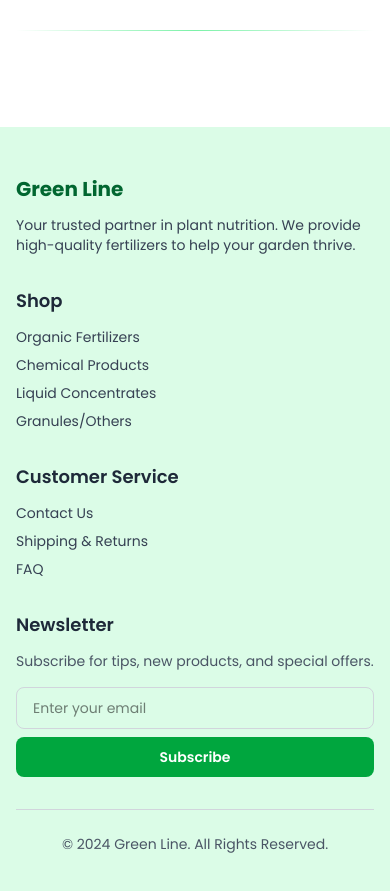
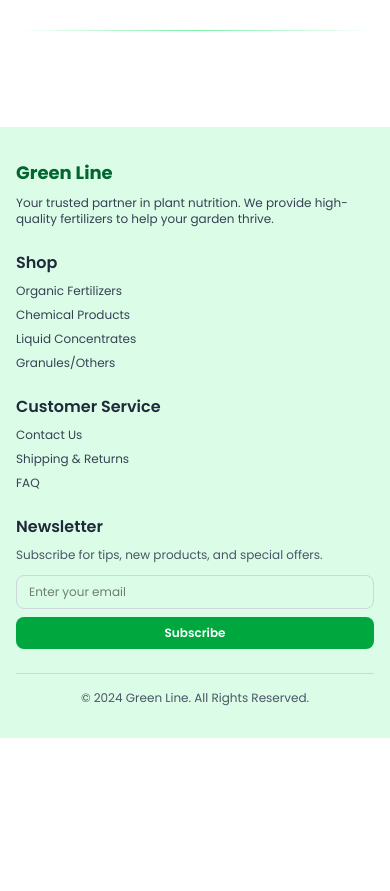
Before and after one commit to mohamed-samir-dev/Greenline, a Next.js app: page / in a window 390 px wide. Shown: the part 2629-3520 px from the top of the page. After the commit the page ends 3367 px from the top, so only its background shows below. Built offline with nearby package versions, Linux system fonts and the light colour scheme; no server answers; the database is empty.

Commit message:
feat: make footer responsive with adaptive grid layout

```diff
--- a/components/Footer.tsx
+++ b/components/Footer.tsx
@@ -1,20 +1,20 @@
 export default function Footer() {
   return (
-    <footer className="bg-green-100 py-12">
+    <footer className="bg-green-100 py-8 sm:py-10 lg:py-12">
       <div className="max-w-7xl mx-auto px-4 sm:px-6 lg:px-8">
-        <div className="grid grid-cols-1 md:grid-cols-4 gap-8">
+        <div className="grid grid-cols-1 sm:grid-cols-2 lg:grid-cols-4 gap-6 sm:gap-8">
           {/* Green Line Section */}
           <div>
-            <h3 className="text-xl font-bold text-green-800 mb-3">Green Line</h3>
-            <p className="text-gray-700 text-sm">
+            <h3 className="text-lg sm:text-xl font-bold text-green-800 mb-2 sm:mb-3">Green Line</h3>
+            <p className="text-gray-700 text-xs sm:text-sm">
               Your trusted partner in plant nutrition. We provide high-quality fertilizers to help your garden thrive.
             </p>
           </div>
 
           {/* Shop Section */}
           <div>
-            <h3 className="text-lg font-semibold text-gray-800 mb-3">Shop</h3>
-            <ul className="space-y-2 text-sm text-gray-700">
+            <h3 className="text-base sm:text-lg font-semibold text-gray-800 mb-2 sm:mb-3">Shop</h3>
+            <ul className="space-y-2 text-xs sm:text-sm text-gray-700">
               <li><a href="#" className="hover:text-green-600">Organic Fertilizers</a></li>
               <li><a href="#" className="hover:text-green-600">Chemical Products</a></li>
               <li><a href="#" className="hover:text-green-600">Liquid Concentrates</a></li>
@@ -24,8 +24,8 @@ export default function Footer() {
 
           {/* Customer Service Section */}
           <div>
-            <h3 className="text-lg font-semibold text-gray-800 mb-3">Customer Service</h3>
-            <ul className="space-y-2 text-sm text-gray-700">
+            <h3 className="text-base sm:text-lg font-semibold text-gray-800 mb-2 sm:mb-3">Customer Service</h3>
+            <ul className="space-y-2 text-xs sm:text-sm text-gray-700">
               <li><a href="#" className="hover:text-green-600">Contact Us</a></li>
               <li><a href="#" className="hover:text-green-600">Shipping & Returns</a></li>
               <li><a href="#" className="hover:text-green-600">FAQ</a></li>
@@ -34,15 +34,15 @@ export default function Footer() {
 
           {/* Newsletter Section */}
           <div>
-            <h3 className="text-lg font-semibold text-gray-800 mb-3">Newsletter</h3>
-            <p className="text-gray-600 text-sm mb-4">Subscribe for tips, new products, and special offers.</p>
+            <h3 className="text-base sm:text-lg font-semibold text-gray-800 mb-2 sm:mb-3">Newsletter</h3>
+            <p className="text-gray-600 text-xs sm:text-sm mb-3 sm:mb-4">Subscribe for tips, new products, and special offers.</p>
             <div className="flex flex-col gap-2">
               <input
                 type="email"
                 placeholder="Enter your email"
-                className="w-full text-black px-4 py-2.5 text-sm border border-gray-300 rounded-lg focus:outline-none focus:ring-2 focus:ring-green-500 focus:border-transparent"
+                className="w-full text-black px-3 sm:px-4 py-2 sm:py-2.5 text-xs sm:text-sm border border-gray-300 rounded-lg focus:outline-none focus:ring-2 focus:ring-green-500 focus:border-transparent"
               />
-              <button className="bg-green-600 hover:bg-green-700 text-white px-4 py-2.5 rounded-lg text-sm font-semibold transition-colors">
+              <button className="bg-green-600 hover:bg-green-700 text-white px-3 sm:px-4 py-2 sm:py-2.5 rounded-lg text-xs sm:text-sm font-semibold transition-colors">
                 Subscribe
               </button>
             </div>
@@ -50,7 +50,7 @@ export default function Footer() {
         </div>
 
         {/* Copyright */}
-        <div className="mt-8 pt-6 border-t border-gray-300 text-center text-sm text-gray-600">
+        <div className="mt-6 sm:mt-8 pt-4 sm:pt-6 border-t border-gray-300 text-center text-xs sm:text-sm text-gray-600">
           © 2024 Green Line. All Rights Reserved.
         </div>
       </div>
```
